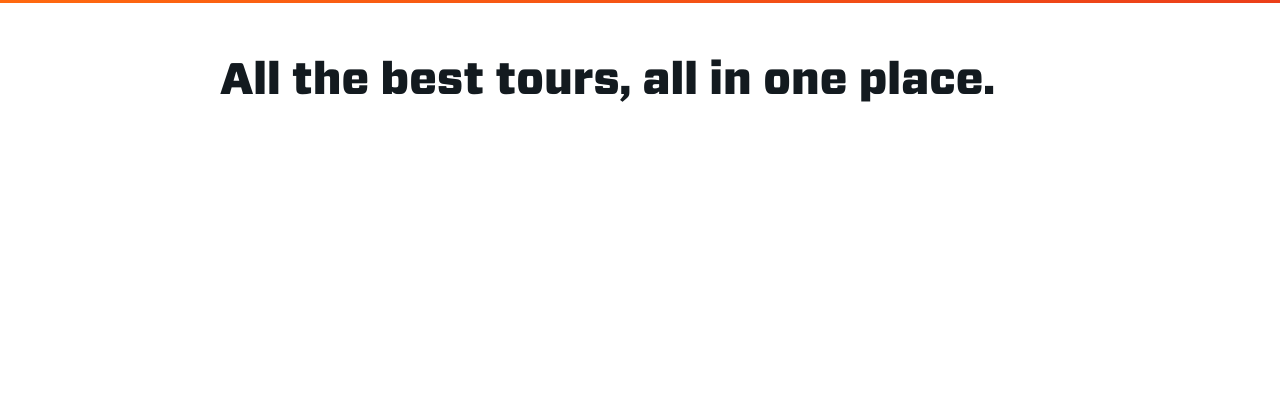
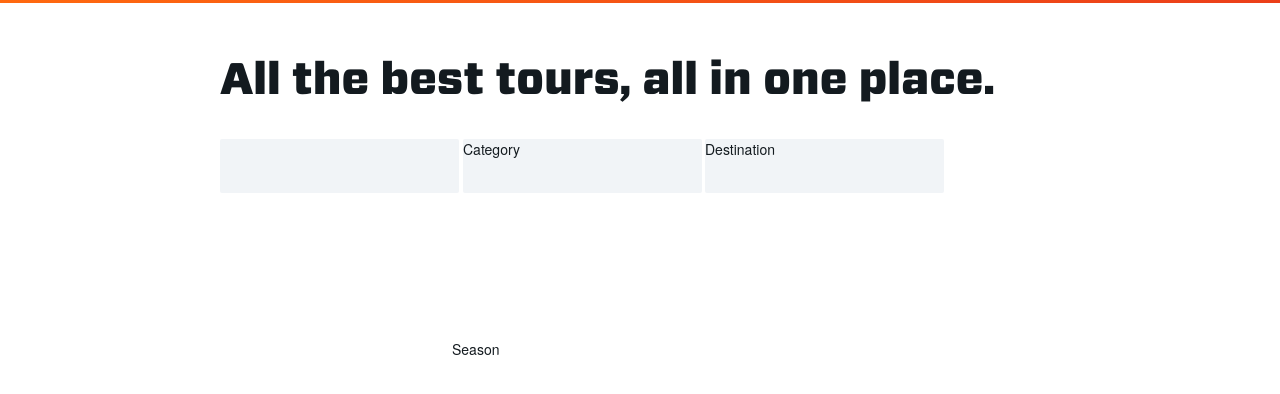
Before and after one commit to mackenziekroon/travel-app, a website: page index.html in a window 1280 px wide. Shown: the part 42-436 px from the top of the page. Drawn offline with Linux system fonts and the light colour scheme.

Commit message:
form section css

```diff
--- a/index.html
+++ b/index.html
@@ -16,6 +16,11 @@
       </div>
       <div class="lower-container">
         <div class="heading">All the best tours, all in one place.</div>
+        <div class="form-container">
+          <div class="season-form"><span class="season-text">Season</span></div>
+          <div class="category-form">Category</div>
+          <div class="destination-form">Destination</div>
+        </div>
       </div>
     </div>
 
--- a/style.css
+++ b/style.css
@@ -48,3 +48,67 @@ body {
   top: 93px;
   left: 220px;
 }
+
+/* .form-container {
+  display: flex;
+  flex-direction: row;
+  position: absolute;
+  background-color: lightblue;
+  top: 181px;
+  left: 200px;
+  right: 438px;
+} */
+
+.season-form {
+  font-family: HelveticaNeue;
+  font-size: 14px;
+  color: #131a1f;
+  text-align: left;
+  background: #f1f4f7;
+  border-radius: 2px;
+  position: absolute;
+  height: 54px;
+  width: 239px;
+  top: 181px;
+  left: 220px;
+}
+
+.season-text {
+  font-family: HelveticaNeue;
+  font-size: 14px;
+  color: #131a1f;
+  text-align: left;
+  height: 16px;
+  width: 215px;
+  position: absolute;
+  top: 200px;
+  left: 232px;
+}
+
+.category-form {
+  font-family: HelveticaNeue;
+  font-size: 14px;
+  color: #131a1f;
+  text-align: left;
+  background: #f1f4f7;
+  border-radius: 2px;
+  position: absolute;
+  height: 54px;
+  width: 239px;
+  top: 181px;
+  left: 463px;
+}
+
+.destination-form {
+  font-family: HelveticaNeue;
+  font-size: 14px;
+  color: #131a1f;
+  text-align: left;
+  background: #f1f4f7;
+  border-radius: 2px;
+  position: absolute;
+  height: 54px;
+  width: 239px;
+  top: 181px;
+  left: 705px;
+}
```
